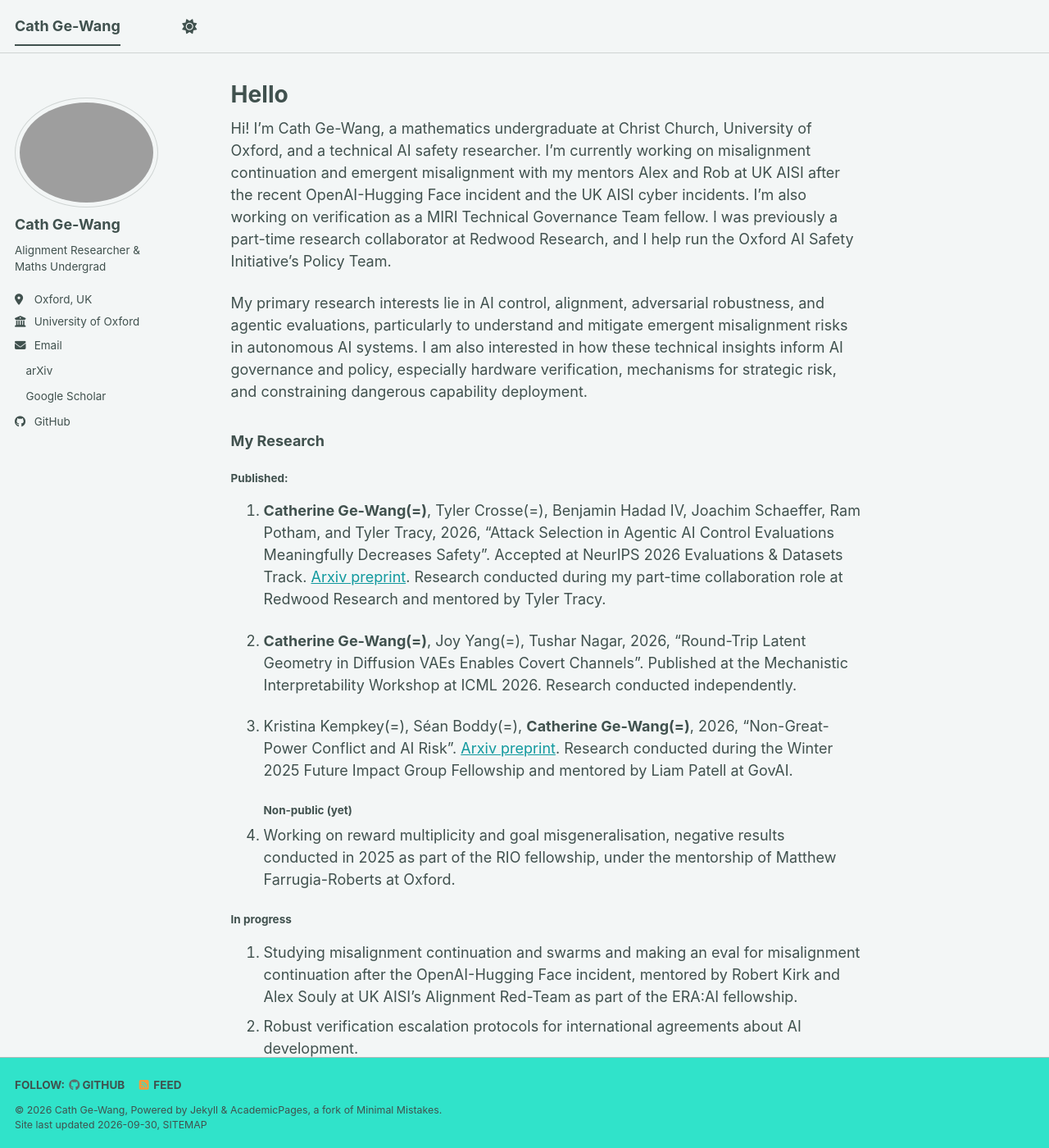
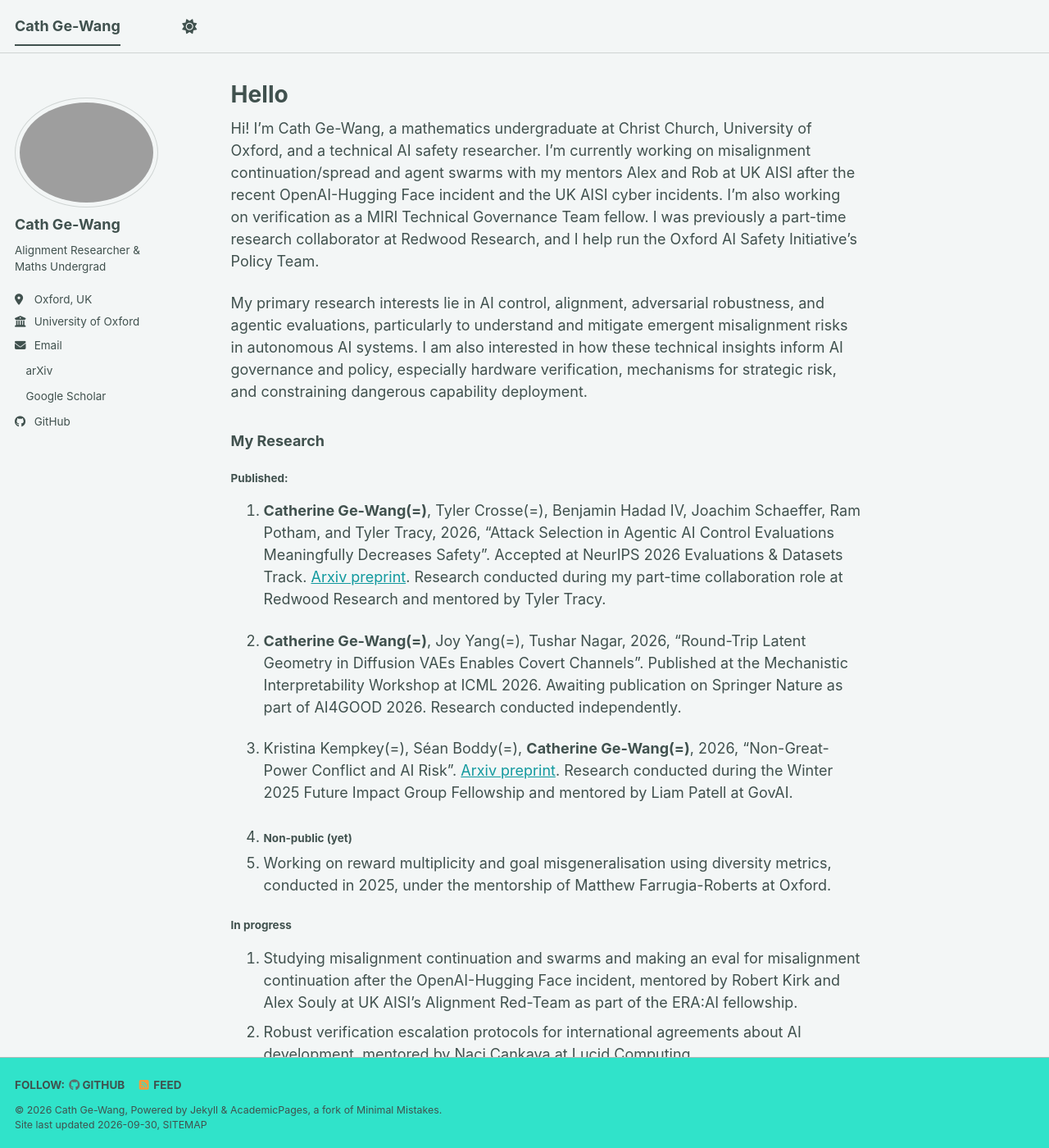
Before and after one commit to cjgwang/cjgwang.github.io, a Jekyll site: the page built from _pages/about.md, in a window 1280 px wide and 1400 px high. Shown: the whole window at 82% size. Built offline with Jekyll 4.4.1, drawn with Linux system fonts in a browser that asks for light colours; a style sheet for code colours, icons or effects is not loaded.

Commit message:
updaetes

```diff
--- a/_pages/about.md
+++ b/_pages/about.md
@@ -6,7 +6,7 @@ redirect_from:
   - /about/
   - /about.html
 ---
-Hi! I’m Cath Ge-Wang, a mathematics undergraduate at Christ Church, University of Oxford, and a technical AI safety researcher. I'm currently working on misalignment continuation and emergent misalignment with my mentors Alex and Rob at UK AISI after the recent OpenAI-Hugging Face incident and the UK AISI cyber incidents. I'm also working on verification  as a MIRI Technical Governance Team fellow. I was previously a part-time research collaborator at Redwood Research, and I help run the Oxford AI Safety Initiative's Policy Team.
+Hi! I’m Cath Ge-Wang, a mathematics undergraduate at Christ Church, University of Oxford, and a technical AI safety researcher. I'm currently working on misalignment continuation/spread and agent swarms with my mentors Alex and Rob at UK AISI after the recent OpenAI-Hugging Face incident and the UK AISI cyber incidents. I'm also working on verification  as a MIRI Technical Governance Team fellow. I was previously a part-time research collaborator at Redwood Research, and I help run the Oxford AI Safety Initiative's Policy Team.
 
 My primary research interests lie in AI control, alignment, adversarial robustness, and agentic evaluations, particularly to understand and mitigate emergent misalignment risks in autonomous AI systems. I am also interested in how these technical insights inform AI governance and policy, especially hardware verification, mechanisms for strategic risk, and constraining dangerous capability deployment.
 
@@ -14,15 +14,16 @@ My primary research interests lie in AI control, alignment, adversarial robustne
 #### Published:
 1. **Catherine Ge-Wang(=)**, Tyler Crosse(=), Benjamin Hadad IV, Joachim Schaeffer, Ram Potham, and Tyler Tracy, 2026, "Attack Selection in Agentic AI Control Evaluations Meaningfully Decreases Safety". Accepted at NeurIPS 2026 Evaluations & Datasets Track. [Arxiv preprint](https://arxiv.org/abs/2606.06529). Research conducted during my part-time collaboration role at Redwood Research and mentored by Tyler Tracy.
 
-2. **Catherine Ge-Wang(=)**, Joy Yang(=), Tushar Nagar, 2026, "Round-Trip Latent Geometry in Diffusion VAEs Enables Covert Channels". Published at the Mechanistic Interpretability Workshop at ICML 2026. Research conducted independently.
+2. **Catherine Ge-Wang(=)**, Joy Yang(=), Tushar Nagar, 2026, "Round-Trip Latent Geometry in Diffusion VAEs Enables Covert Channels". Published at the Mechanistic Interpretability Workshop at ICML 2026. Awaiting publication on Springer Nature as part of AI4GOOD 2026. Research conducted independently.
 
 3. Kristina Kempkey(=), Séan Boddy(=), **Catherine Ge-Wang(=)**, 2026, "Non-Great-Power Conflict and AI Risk". [Arxiv preprint](https://arxiv.org/abs/2608.25839). Research conducted during the Winter 2025 Future Impact Group Fellowship and mentored by Liam Patell at GovAI.
+4.
 #### Non-public (yet)
-1. Working on reward multiplicity and goal misgeneralisation, negative results conducted in 2025 as part of the RIO fellowship, under the mentorship of Matthew Farrugia-Roberts at Oxford.
+1. Working on reward multiplicity and goal misgeneralisation using diversity metrics, conducted in 2025, under the mentorship of Matthew Farrugia-Roberts at Oxford.
 
 #### In progress
 1. Studying misalignment continuation and swarms and making an eval for misalignment continuation after the OpenAI-Hugging Face incident, mentored by Robert Kirk and Alex Souly at UK AISI's Alignment Red-Team as part of the ERA:AI fellowship.
-2. Robust verification escalation protocols for international agreements about AI development.
+2. Robust verification escalation protocols for international agreements about AI development, mentored by Naci Cankaya at Lucid Computing.
 3. Threat modelling and foundational research for concentration of power.
 
 ### News
```
